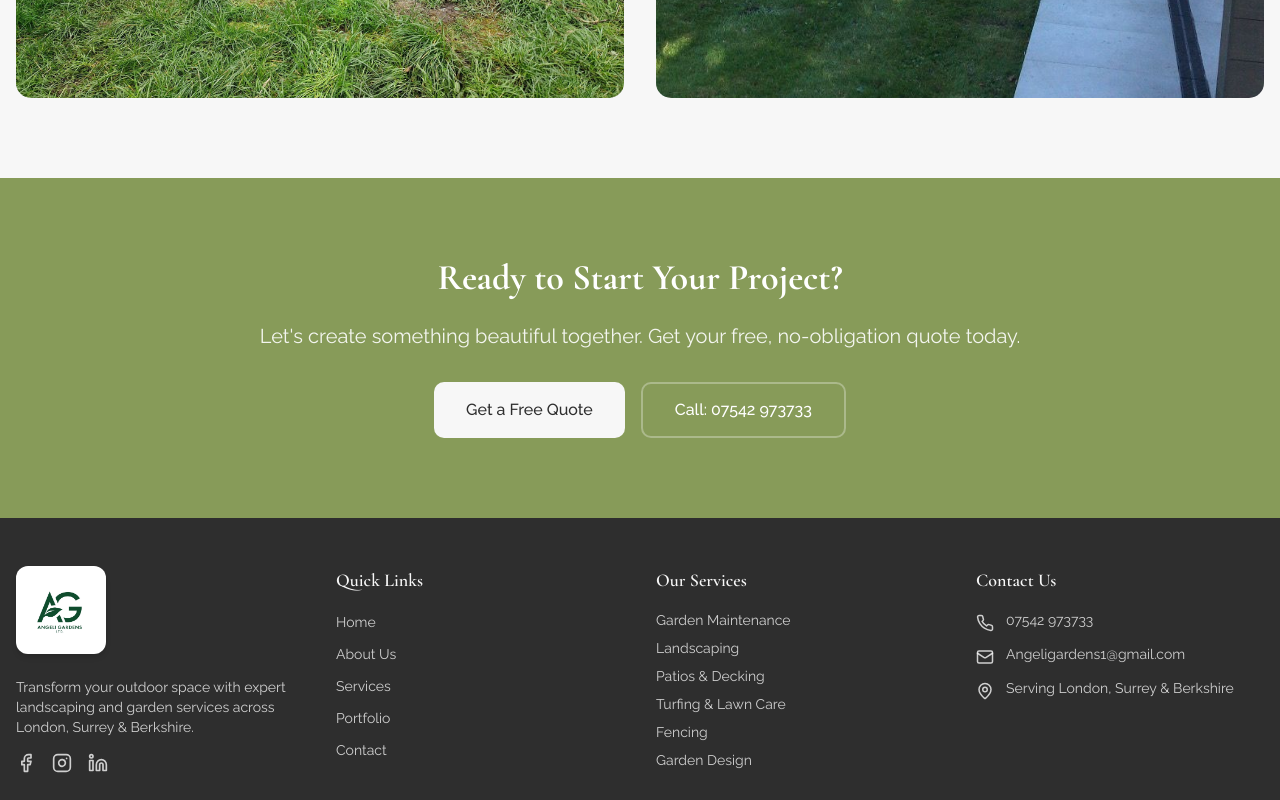
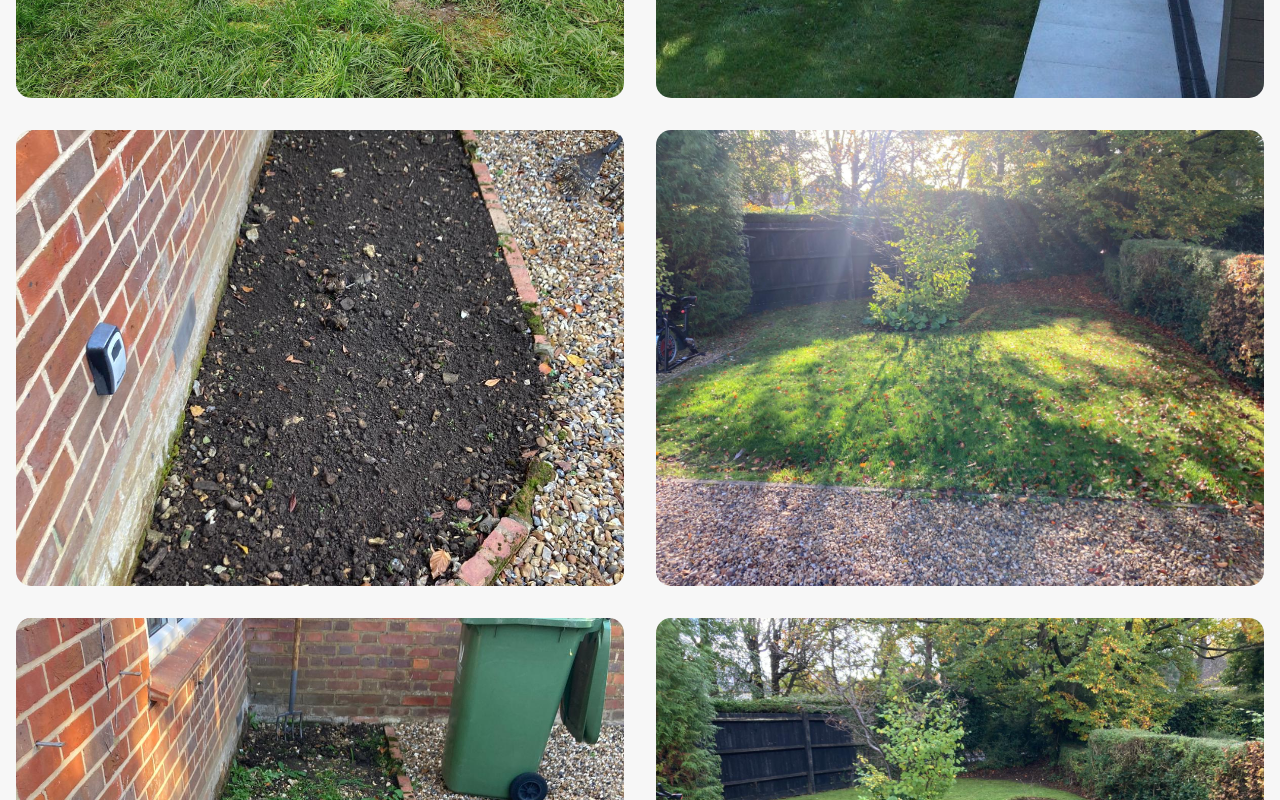
Before and after one commit to angeloDSantos/angeli-gardens, a React (Vite) app: page /portfolio in a window 1280 px wide. Shown: the part 1500-2300 px from the top of the page. Built offline with nearby package versions, Linux system fonts and the light colour scheme; the HTML template or start-up script is replaced by a standard one.

Commit message:
Refactor: Update portfolio and contact page

```diff
--- a/src/pages/Contact.tsx
+++ b/src/pages/Contact.tsx
@@ -236,14 +236,6 @@ const Contact = () => {
                 </div>
               </div>
 
-              <div className="mt-8 p-6 bg-primary/10 rounded-lg border-2 border-primary/30">
-                <h3 className="font-bold mb-2">Minimum Day Rate</h3>
-                <p className="text-2xl font-bold text-primary mb-4">£200</p>
-                <p className="text-base font-medium text-foreground">
-                  All projects are individually quoted based on scope and materials. Contact us for a detailed,
-                  no-obligation quote tailored to your needs.
-                </p>
-              </div>
             </motion.div>
 
             {/* Quote Form */}
--- a/src/pages/Portfolio.tsx
+++ b/src/pages/Portfolio.tsx
@@ -8,6 +8,12 @@ import project1 from "@/assets/project-1.jpg";
 import project2 from "@/assets/project-2.jpg";
 import project3 from "@/assets/project-3.jpg";
 import project4 from "@/assets/project-4.jpg";
+import beforeAfter1 from "@/assets/before-after-1.jpg";
+import beforeAfter2 from "@/assets/before-after-2.jpg";
+import beforeAfter3 from "@/assets/before-after-3.jpg";
+import beforeAfter4 from "@/assets/before-after-4.jpg";
+import beforeAfter5 from "@/assets/before-after-5.jpg";
+import beforeAfter6 from "@/assets/before-after-6.jpg";
 
 interface Project {
   id: number;
@@ -64,6 +70,66 @@ const Portfolio = () => {
       solution: "Installed modern patio with quality paving, complemented by refined lawn and border work",
       outcome: "Elegant outdoor living area that seamlessly connects indoor and outdoor spaces",
       image: project4,
+    },
+    {
+      id: 5,
+      title: "Garden Transformation",
+      category: "landscaping",
+      description: "Complete garden renovation and landscaping project",
+      challenge: "Overgrown garden requiring complete redesign and installation",
+      solution: "Full clearance, new layout design, quality materials and professional installation",
+      outcome: "A beautiful, functional outdoor space perfect for family enjoyment",
+      image: beforeAfter1,
+    },
+    {
+      id: 6,
+      title: "Professional Garden Maintenance",
+      category: "maintenance",
+      description: "Regular maintenance and seasonal care program",
+      challenge: "Maintaining a pristine garden throughout the year",
+      solution: "Weekly maintenance visits with expert care and attention to detail",
+      outcome: "A consistently beautiful garden that thrives in all seasons",
+      image: beforeAfter2,
+    },
+    {
+      id: 7,
+      title: "Landscape Redesign",
+      category: "landscaping",
+      description: "Modern landscape design with quality hardscaping",
+      challenge: "Dated garden requiring contemporary update",
+      solution: "New paving, updated planting scheme, and improved garden structure",
+      outcome: "A fresh, modern garden that enhances the property value",
+      image: beforeAfter3,
+    },
+    {
+      id: 8,
+      title: "Garden Clearance & Restoration",
+      category: "maintenance",
+      description: "Complete clearance and garden restoration",
+      challenge: "Severely overgrown garden requiring extensive clearance",
+      solution: "Systematic clearance, soil improvement, and careful replanting",
+      outcome: "A rejuvenated garden space ready for enjoyment",
+      image: beforeAfter4,
+    },
+    {
+      id: 9,
+      title: "Premium Landscaping Project",
+      category: "landscaping",
+      description: "High-end landscaping with quality materials and design",
+      challenge: "Creating an elegant outdoor entertaining space",
+      solution: "Premium materials, expert craftsmanship, and thoughtful design",
+      outcome: "A luxurious garden perfect for outdoor living and entertaining",
+      image: beforeAfter5,
+    },
+    {
+      id: 10,
+      title: "Garden Enhancement",
+      category: "maintenance",
+      description: "Ongoing care and garden enhancement program",
+      challenge: "Maintaining and improving an established garden",
+      solution: "Regular professional care with seasonal enhancements",
+      outcome: "A garden that continuously improves and delights",
+      image: beforeAfter6,
     },
   ];
 
```
